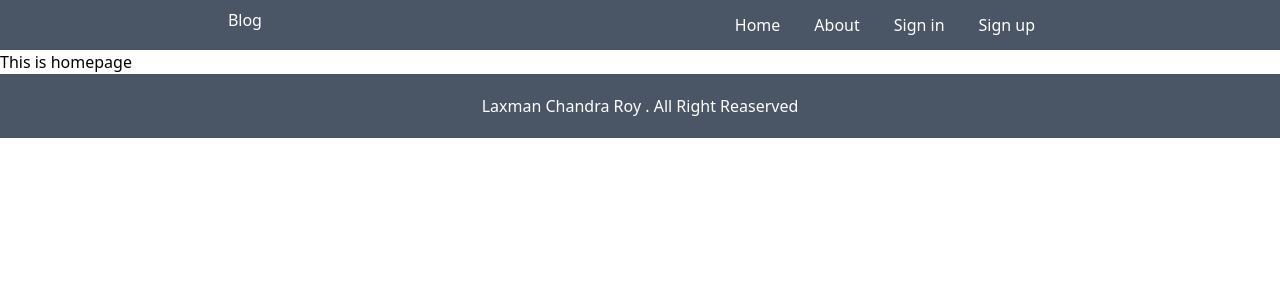
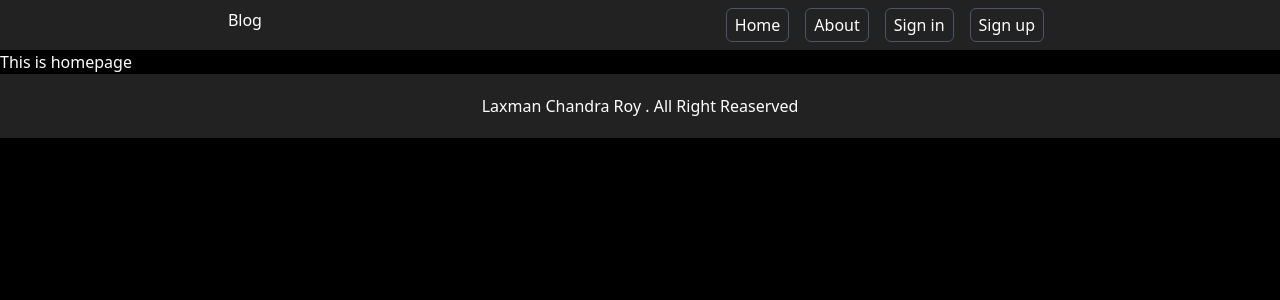
Before and after one commit to laxmancroy/blog-app, a Next.js app: page / in a window 1280 px wide. Shown: the top 300 px of the page. Built offline with nearby package versions, Linux system fonts and the light colour scheme.

Commit message:
update some css and renamed not found page

```diff
--- a/app/globals.css
+++ b/app/globals.css
@@ -1 +1,13 @@
 @import "tailwindcss";
+
+@theme {
+    --color-foreground: #262626e6;
+    --color-background: #000;
+}
+
+@layer base {
+    body {
+        background-color: var(--color-background);
+        color: #fff;
+    }
+}
--- a/app/signup/page.tsx
+++ b/app/signup/page.tsx
@@ -1,7 +1,6 @@
 import Link from 'next/link';
 
 export default function Signup() {
-    throw new Error('this');
     return (
         <div>
             <h2>Sign Up</h2>
--- a/app/ui/Footer.tsx
+++ b/app/ui/Footer.tsx
@@ -1,6 +1,6 @@
 export default function Footer() {
     return (
-        <footer className="bg-gray-600 text-white py-5 text-center">
+        <footer className="bg-foreground text-white py-5 text-center">
             Laxman Chandra Roy . All Right Reaserved
         </footer>
     )
--- a/app/ui/Header.tsx
+++ b/app/ui/Header.tsx
@@ -7,7 +7,7 @@ const navBar = [
 
 export default function Header() {
     return (
-        <header id="header" className="bg-gray-600 text-white flex justify-around py-2 ">
+        <header id="header" className="bg-foreground text-white flex justify-around py-2 ">
             <div>Blog</div>
             <nav>
                 <ul className="flex justify-center *:border *:border-gray-600 *:px-2 *:py-1 *:mx-2 *:rounded-md *:hover:cursor-pointer *:hover:border-white">
```
Also changed, not shown: app/not-found.tsx (renamed from app/not-fount.tsx).
